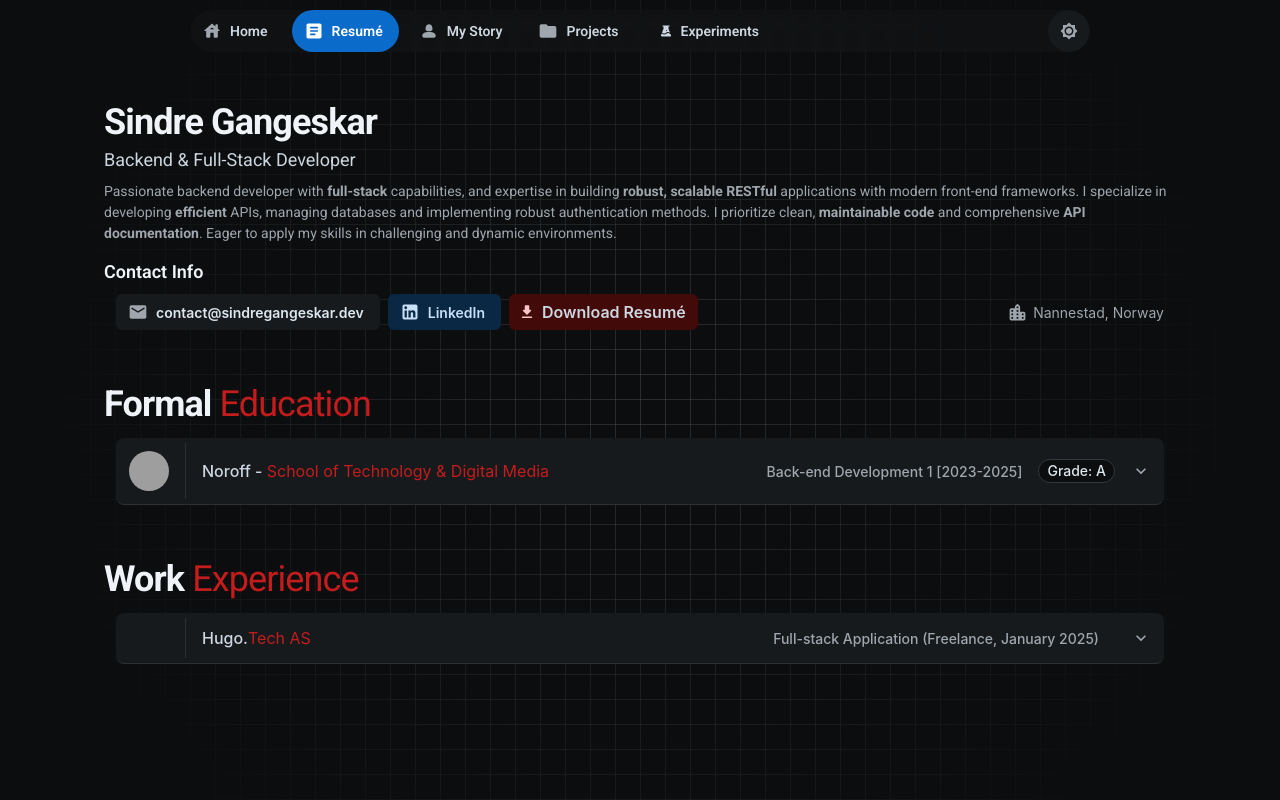
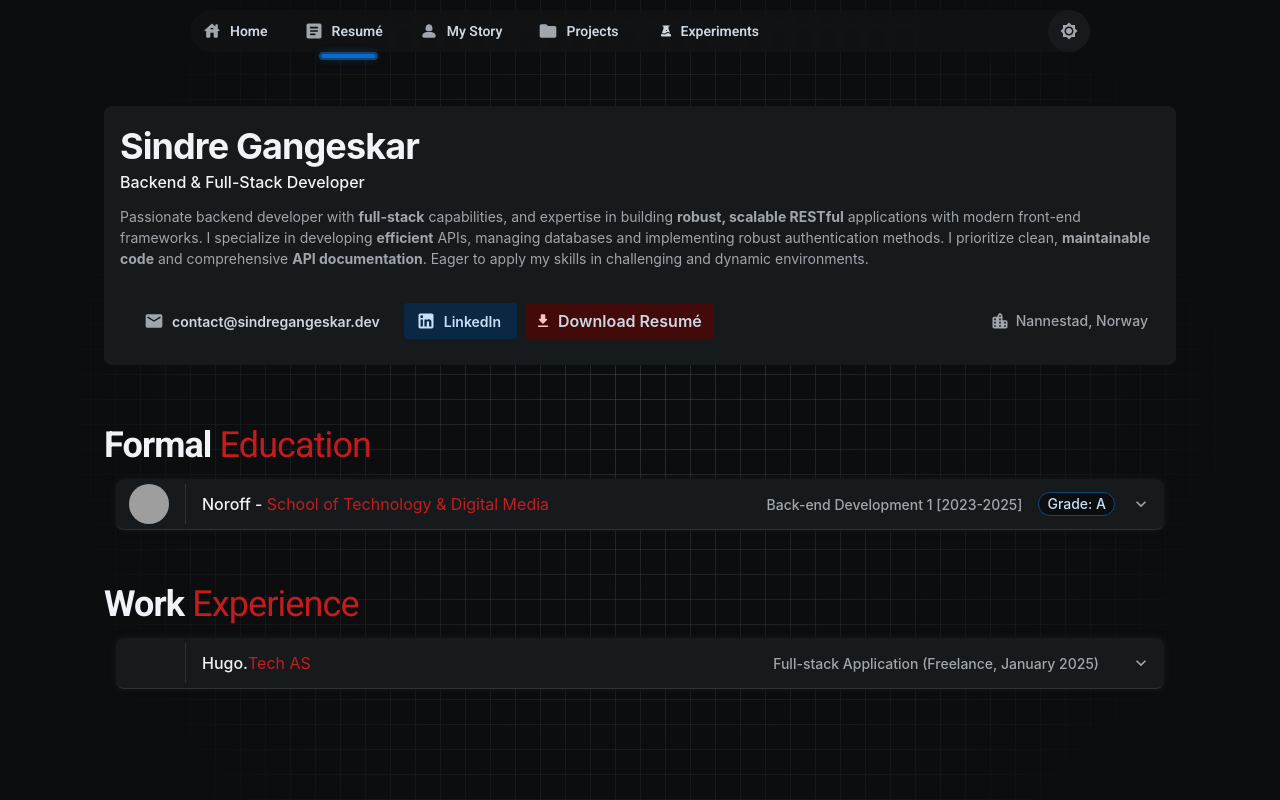
Before and after one commit to sindre-gangeskar/nextjs-portfolio, a Next.js app: page /resume in a window 1280 px wide. Built offline with nearby package versions, Linux system fonts and the light colour scheme; grey boxes are pictures that could not be loaded.

Commit message:
Change navbar style location indicator and refactor components

```diff
--- a/components/projects/Project.tsx
+++ b/components/projects/Project.tsx
@@ -7,7 +7,7 @@ import { VariantProp, ColorPaletteProp } from "@mui/joy";
 import { FaGlobe } from "react-icons/fa6";
 export default function Project({ repo, id, className, sx, variant, color }: { repo: RepoType; id?: string; className?: string; sx: SxProps; variant?: VariantProp; color?: ColorPaletteProp }) {
 	return (
-		<Card id={id} className={className} variant={variant} color={color} sx={{ ...sx }}>
+		<Card id={id} className={className} variant={variant} color={color} invertedColors sx={{ ...sx }}>
 			<Stack sx={{ height: "100%", display: "flex", justifyContent: "space-between", flexDirection: "column" }}>
 				<Typography level="title-lg">{capitalizeString(repo.name)}</Typography>
 				<Stack sx={{ display: "flex", height: "100%", flexDirection: { xs: "column", md: "row" }, textAlign: "start", p: 0, m: 0, justifyContent: "space-between", alignItems: "center" }}>
--- a/components/resume/Education.tsx
+++ b/components/resume/Education.tsx
@@ -1,10 +1,11 @@
 import { Stack, Typography, List, ListItem, AccordionGroup, Chip } from "@mui/joy";
 import ColoredTypography from "@/components/ui/ColoredTypography";
 import CustomAccordion from "@/components/ui/CustomAccordion";
+import { ChipProps } from "@mui/joy";
 
-
-export default function Education({style}: {[key: string]: {}}) {
-  return 	<Stack sx={{ mt: 5 }}>
+export default function Education({ style, chipVariants }: { [key: string]: {}, chipVariants: ChipProps }) {
+	return (
+		<Stack sx={{ mt: 5 }}>
 			<Typography level="h1">
 				Formal&nbsp;
 				<ColoredTypography level="h1" color="danger">
@@ -23,39 +24,17 @@ export default function Education({style}: {[key: string]: {}}) {
 							avatarSrc="https://support.noroff.no/hc/theming_assets/01HZPPTZGC4N8F8NSPBQHJT16E">
 							<Stack direction={"column"} textAlign={"start"} width={"80%"} mx={"40px"} margin={"start"} display={"grid"} gap={0}>
 								<Stack {...style}>
-											<Chip variant="outlined" color="primary">
-												JavaScript
-											</Chip>
-											<Chip variant="outlined" color="primary">
-												Node.js
-											</Chip>
-											<Chip variant="outlined" color="primary">
-												Express.js
-											</Chip>
-											<Chip variant="outlined" color="primary">
-												REST API
-											</Chip>
-											<Chip variant="outlined" color="primary">
-												Jest
-											</Chip>
-											<Chip variant="outlined" color="primary">
-												Supertest
-											</Chip>
-											<Chip variant="outlined" color="primary">
-												Postman
-											</Chip>
-											<Chip variant="outlined" color="primary">
-												GDPR
-											</Chip>
-											<Chip variant="outlined" color="primary">
-												Agile
-											</Chip>
-											<Chip variant="outlined" color="primary">
-												Scrum
-											</Chip>
-											<Chip variant="outlined" color="primary">
-												Jira
-											</Chip>
+									<Chip {...chipVariants}>JavaScript</Chip>
+									<Chip {...chipVariants}>Node.js</Chip>
+									<Chip {...chipVariants}>Express.js</Chip>
+									<Chip {...chipVariants}>REST API</Chip>
+									<Chip {...chipVariants}>Jest</Chip>
+									<Chip {...chipVariants}>Supertest</Chip>
+									<Chip {...chipVariants}>Postman</Chip>
+									<Chip {...chipVariants}>GDPR</Chip>
+									<Chip {...chipVariants}>Agile</Chip>
+									<Chip {...chipVariants}>Scrum</Chip>
+									<Chip {...chipVariants}>Jira</Chip>
 								</Stack>
 								<Typography level="body-sm">
 									Solid understanding of object-oriented programming with hands-on experience in{" "}
@@ -126,4 +105,5 @@ export default function Education({style}: {[key: string]: {}}) {
 				</ListItem>
 			</List>
 		</Stack>
+	);
 }
--- a/components/resume/Page.tsx
+++ b/components/resume/Page.tsx
@@ -1,5 +1,5 @@
 "use client";
-import { Stack, Container, Typography, StackProps, List, ListItem, Button } from "@mui/joy";
+import { Stack, Container, Typography, StackProps, List, ListItem, Button, ChipProps, Card, CardContent, CardActions } from "@mui/joy";
 import Work from "./Work";
 import Education from "./Education";
 import { EmailRounded, DownloadRounded, LocationCityRounded } from "@mui/icons-material";
@@ -12,7 +12,7 @@ export default function Resume() {
 		tl.set("section > *", { opacity: 0, transform: "translateY(-15px)" });
 		tl.to("section > *", { opacity: 1, transform: "translateY(0)", duration: 1.3, stagger: 0.08, ease: "elastic.out" });
 	}, []);
-
+	const chipVariants: ChipProps = { variant: "soft", color: "primary" };
 	const chipStackStyle: StackProps = {
 		sx: {
 			direction: "column",
@@ -32,24 +32,30 @@ export default function Resume() {
 	return (
 		<Container component={"main"} sx={{ p: { xs: 2, sm: 5 } }}>
 			<Stack component={"section"} sx={{ mx: 0 }}>
+				<Card sx={{ mt: 1 }}  variant="soft" color="neutral">
 					<Stack direction={"column"}>
 						<Typography level="h1">Sindre Gangeskar</Typography>
-					<Typography level="body-lg">Backend & Full-Stack Developer</Typography>
+						<Typography level="title-md">Backend & Full-Stack Developer</Typography>
 					</Stack>
-
-				<Stack sx={{ mt: 1 }}>
+					<CardContent>
 						<Typography level="body-sm">
 							Passionate backend developer with <strong>full-stack</strong> capabilities, and expertise in building <strong>robust, scalable RESTful</strong> applications with modern front-end frameworks. I
 							specialize in developing <strong>efficient</strong> APIs, managing databases and implementing robust authentication methods. I prioritize clean, <strong>maintainable code</strong> and comprehensive{" "}
 							<strong>API documentation</strong>. Eager to apply my skills in challenging and dynamic environments.
 						</Typography>
-				</Stack>
-				<Stack mt={2}>
-					<Typography level="title-lg">Contact Info</Typography>
+					</CardContent>
+					<CardActions>
 						<List sx={{ display: "flex", flexDirection: { xs: "column", md: "row" }, justifyContent: "space-between" }}>
 							<ListItem>
 								<Stack gap={1} direction={{ xs: "column", md: "row" }}>
-								<Button sx={{ textUnderlineOffset: "5px" }} variant="soft" color="neutral" component={"a"} target="_blank" startDecorator={<EmailRounded />} href="mailto:Sindre Gangeskar<contact@sindregangeskar.dev>">
+									<Button
+										sx={{ textUnderlineOffset: "5px" }}
+										variant="plain"
+										color="neutral"
+										component={"a"}
+										target="_blank"
+										startDecorator={<EmailRounded />}
+										href="mailto:Sindre Gangeskar<contact@sindregangeskar.dev>">
 										contact@sindregangeskar.dev
 									</Button>
 									<LinkedInButton />
@@ -59,14 +65,16 @@ export default function Resume() {
 								</Stack>
 							</ListItem>
 							<ListItem>
-							<Typography color="neutral" component={"p"} startDecorator={<LocationCityRounded />} level={"body-sm"}>
+								<Typography color="neutral" component={"p"} startDecorator={<LocationCityRounded />} level={"title-sm"}>
 									Nannestad, Norway
 								</Typography>
 							</ListItem>
 						</List>
-				</Stack>
-				<Education style={chipStackStyle} />
-				<Work style={chipStackStyle} />
+					</CardActions>
+				</Card>
+				<Stack mt={2}></Stack>
+				<Education style={chipStackStyle} chipVariants={chipVariants} />
+				<Work style={chipStackStyle} chipVariants={chipVariants} />
 			</Stack>
 		</Container>
 	);
--- a/components/resume/Work.tsx
+++ b/components/resume/Work.tsx
@@ -1,8 +1,8 @@
-import { Stack, Typography, List, ListItem, AccordionGroup, Chip } from "@mui/joy";
+import { Stack, Typography, List, ListItem, AccordionGroup, Chip, ChipProps } from "@mui/joy";
 import ColoredTypography from "@/components/ui/ColoredTypography";
 import CustomAccordion from "@/components/ui/CustomAccordion";
 
-export default function Work({ style }: { [key: string]: {} }) {
+export default function Work({ style, chipVariants }: { [key: string]: {}, chipVariants: ChipProps }) {
 	return (
 		<Stack sx={{mt: 5}}>
 			<Typography level="h1">
@@ -17,25 +17,25 @@ export default function Work({ style }: { [key: string]: {} }) {
 					<AccordionGroup transition={"300ms"}>
 						<CustomAccordion color="danger" headerTitle="Hugo." title="Tech AS" subtitle="Full-stack Application (Freelance, January 2025)">
 							<Stack {...style}>
-								<Chip variant="outlined" color="primary">
+								<Chip {...chipVariants}>
 									JavaScript
 								</Chip>
-								<Chip variant="outlined" color="primary">
+								<Chip {...chipVariants}>
 									Node.js
 								</Chip>
-								<Chip variant="outlined" color="primary">
+								<Chip {...chipVariants}>
 									Express.js
 								</Chip>
-								<Chip variant="outlined" color="primary">
+								<Chip {...chipVariants}>
 									MySQL
 								</Chip>
-								<Chip variant="outlined" color="primary">
+								<Chip {...chipVariants}>
 									MongoDB
 								</Chip>
-								<Chip variant="outlined" color="primary">
+								<Chip {...chipVariants}>
 									Bootstrap
 								</Chip>
-								<Chip variant="outlined" color="primary">
+								<Chip {...chipVariants}>
 									EJS
 								</Chip>
 							</Stack>
--- a/components/ui/CustomAccordion.tsx
+++ b/components/ui/CustomAccordion.tsx
@@ -1,23 +1,15 @@
 import { Accordion, AccordionSummary, AccordionDetails, Avatar, ListDivider, Stack, Typography, Chip } from "@mui/joy";
 import ColoredTypography from "./ColoredTypography";
-interface AccordionProps {
-	children?: React.ReactNode;
-	headerTitle: string | "";
-	title: string | "";
-	subtitle: string | "";
-	avatarSrc?: string | "";
-	grade?: string;
-	color: "primary" | "danger" | "success" | "neutral";
-}
+import { AccordionProps } from "@/lib/definitions";
 
 export default function CustomAccordion({ children, avatarSrc, headerTitle, title, subtitle, color, grade }: AccordionProps) {
 	return (
-		<Accordion variant="soft" sx={{width: "100%", position: "relative", backdropFilter: 'blur(3px)', borderRadius: "0.50rem", p: 0, overflow: 'hidden' }}>
-			<AccordionSummary sx={{ display: "flex", margin: "auto", width: "100%", justifyContent: "space-between" }}>
+		<Accordion variant="soft" sx={theme => ({ width: "100%", position: "relative", borderRadius: "0.50rem", overflow: "hidden", p: 0, boxShadow: `0px 0px 7px ${theme.palette.neutral.softBg}` })}>
+			<AccordionSummary sx={{ display: "flex", mx: "auto", width: "100%", justifyContent: "space-between" }}>
 				<Stack direction={{ xs: "column", md: "row" }} sx={{ alignItems: "center", alignContent: "center", width: "100%", textAlign: { xs: "start", md: "initial" }, gap: { xs: 0, md: 2 } }}>
-					<Avatar src={avatarSrc} sx={{ background: "transparent", opacity: avatarSrc ? 1 : 0, display: { xs: "none", md: "block" } }}></Avatar>
-					<ListDivider orientation="vertical"></ListDivider>
-					<Typography level="body-md" sx={{ alignContent: "center", textAlign: "start", marginRight: "auto" }}>
+					<Avatar src={avatarSrc} sx={{ opacity: avatarSrc ? 1 : 0, display: { xs: "none", md: "block" } }}></Avatar>
+					<ListDivider orientation="vertical" />
+					<Typography level="title-md" sx={{ alignContent: "center", textAlign: "start", marginRight: "auto" }}>
 						{headerTitle}
 						<ColoredTypography color={color} level="body-md">
 							{title}
@@ -28,8 +20,8 @@ export default function CustomAccordion({ children, avatarSrc, headerTitle, titl
 					</Typography>
 					<Stack>
 						{grade && (
-							<Chip variant="outlined" color="neutral" sx={{my: {xs: 2}}}>
-								<Typography level="title-sm" sx={{ ml: "auto", color: 'inherit' }}>
+							<Chip variant="outlined" color="primary" sx={{ my: { xs: 1, md: 0 } }}>
+								<Typography level="title-sm" sx={{ mx: "auto", color: "inherit" }}>
 									Grade: {grade}
 								</Typography>
 							</Chip>
@@ -38,7 +30,7 @@ export default function CustomAccordion({ children, avatarSrc, headerTitle, titl
 				</Stack>
 			</AccordionSummary>
 			<AccordionDetails>
-				<Stack direction={"column"} textAlign={"start"} width={"100%"} mx={"0px"} margin={"start"} display={"grid"} gap={0}>
+				<Stack direction={"column"} width={"100%"} sx={{ p: 3 }}>
 					{children}
 				</Stack>
 			</AccordionDetails>
--- a/components/ui/Navbar.tsx
+++ b/components/ui/Navbar.tsx
@@ -1,23 +1,49 @@
 "use client";
-import { Stack, Button } from "@mui/joy";
+import { Stack, Button, Box, useTheme } from "@mui/joy";
 import { usePathname } from "next/navigation";
 import { HouseRounded, Person2Rounded, Folder, ArticleRounded } from "@mui/icons-material";
+import { AiFillExperiment } from "react-icons/ai";
+import { useMediaQuery } from "@mui/material";
+import { NavigationProps } from "@/lib/definitions";
+
+import ThemeToggler from "../theme/ThemeToggler";
 import NextLink from "next/link";
-import ThemeToggler from "../theme/ThemeToggler";
-import { AiFillExperiment } from "react-icons/ai";
+import MobileNavbar from "./MobileNavbar";
+import React, { createRef, useMemo, useRef } from "react";
 
-import { NavigationProps } from "@/lib/definitions";
-import MobileNavbar from "./MobileNavbar";
+import { useGSAP } from "@gsap/react";
+import gsap from "gsap";
 
 export default function Navbar() {
-	const locations: NavigationProps[] = [
-		{ href: "/", name: "Home", icon: <HouseRounded /> },
-		{ href: "/resume", name: "Resumé", icon: <ArticleRounded /> },
-		{ href: "/my-story", name: "My Story", icon: <Person2Rounded /> },
-		{ href: "/projects", name: "Projects", icon: <Folder /> },
-		{ href: "/experiments", name: "Experiments", icon: <AiFillExperiment /> },
-	];
+	const theme = useTheme();
+	const locations: NavigationProps[] = useMemo(
+		() => [
+			{ href: "/", name: "Home", icon: <HouseRounded />, ref: createRef() },
+			{ href: "/resume", name: "Resumé", icon: <ArticleRounded />, ref: createRef() },
+			{ href: "/my-story", name: "My Story", icon: <Person2Rounded />, ref: createRef() },
+			{ href: "/projects", name: "Projects", icon: <Folder />, ref: createRef() },
+			{ href: "/experiments", name: "Experiments", icon: <AiFillExperiment />, ref: createRef() },
+		],
+		[]
+	);
+	const underlineRef = useRef(null);
+	const isDesktop = useMediaQuery(theme.breakpoints.up("md"));
+	locations.forEach(element => {
+		element.ref = createRef();
+	});
 	const currentPath = usePathname();
+
+	useGSAP(() => {
+		if (!isDesktop) return;
+
+		const activeItem = locations.find(item => item.href === currentPath);
+		if (activeItem?.ref?.current) {
+			const refWidth = activeItem.ref.current.offsetWidth / 2 + "px";
+			const refLeft = activeItem.ref.current.offsetLeft + activeItem.ref.current.offsetWidth / 4 + "px";
+			gsap.to("#underline", { width: refWidth, ease: "power4.inOut", duration: 1.1, left: refLeft });
+		}
+	}, [currentPath, isDesktop]);
+
 	return (
 		<>
 			<Stack
@@ -28,26 +54,14 @@ export default function Navbar() {
 					p: 0,
 					maxWidth: "md",
 					position: "sticky",
+					borderRadius: "1.5rem",
 					top: 10,
-					overflow: "hidden",
 					mb: 2,
 					mx: "auto",
 					backdropFilter: "blur(6px)",
 					zIndex: 1500,
 					justifyContent: "space-between",
-					borderRadius: "1.5rem",
 					display: { xs: "none", md: "flex" },
-					"&::before": {
-						content: '""',
-						display: "block",
-						position: "absolute",
-						inset: 0,
-						width: "100%",
-						zIndex: 1,
-						opacity: 0.6,
-						outline: `1px solid ${theme.palette.neutral[200]}`,
-						pointerEvents: "none",
-					},
 					"&::after": {
 						content: '""',
 						position: "absolute",
@@ -55,14 +69,16 @@ export default function Navbar() {
 						opacity: 0.4,
 						zIndex: -1,
 						backgroundColor: theme.palette.neutral.softBg,
+						borderRadius: "inherit",
 					},
 				})}>
 				<Stack direction={"row"} gap={1}>
 					{locations.map(item => (
 						<Button
-							color={currentPath === item.href ? "primary" : "neutral"}
-							variant={currentPath === item.href ? "solid" : "plain"}
 							key={item.name}
+							ref={item.ref}
+							color="neutral"
+							variant="plain"
 							startDecorator={item.icon}
 							component={NextLink}
 							href={item.href}
@@ -72,6 +88,18 @@ export default function Navbar() {
 					))}
 				</Stack>
 				<ThemeToggler />
+				<Box
+					ref={underlineRef}
+					id="underline"
+					sx={theme => ({
+						position: "absolute",
+						height: "4px",
+						borderRadius: "1.5rem",
+						backgroundColor: theme.palette.primary.solidBg,
+						boxShadow: `0px 0px 8px ${theme.palette.primary.solidActiveBg}`,
+						outline: `2px solid ${theme.palette.primary.softHoverBg}`,
+						bottom: -6,
+					})}></Box>
 			</Stack>
 			<MobileNavbar locations={locations} currentPath={currentPath} />
 		</>
--- a/lib/services/GithubService.ts
+++ b/lib/services/GithubService.ts
@@ -1,8 +1,7 @@
 import { Octokit } from "octokit";
 import { unstable_cache } from 'next/cache';
 import { RepoType } from "../definitions";
-const revalidateAfter = process.env.REVALIDATE_AFTER ? +process.env.REVALIDATE_AFTER : 60 * 60 * 3;
-
+const revalidateAfter = Number(process.env.REVALIDATE_AFTER) || 60 * 60 * 3;
 export default class GithubService {
 	static getFeaturedRepos = unstable_cache(async () => {
 		try {
```
Also changed, not shown: lib/definitions.ts (+28 -13 lines). Lines whose indentation alone changed are shown as unchanged.
